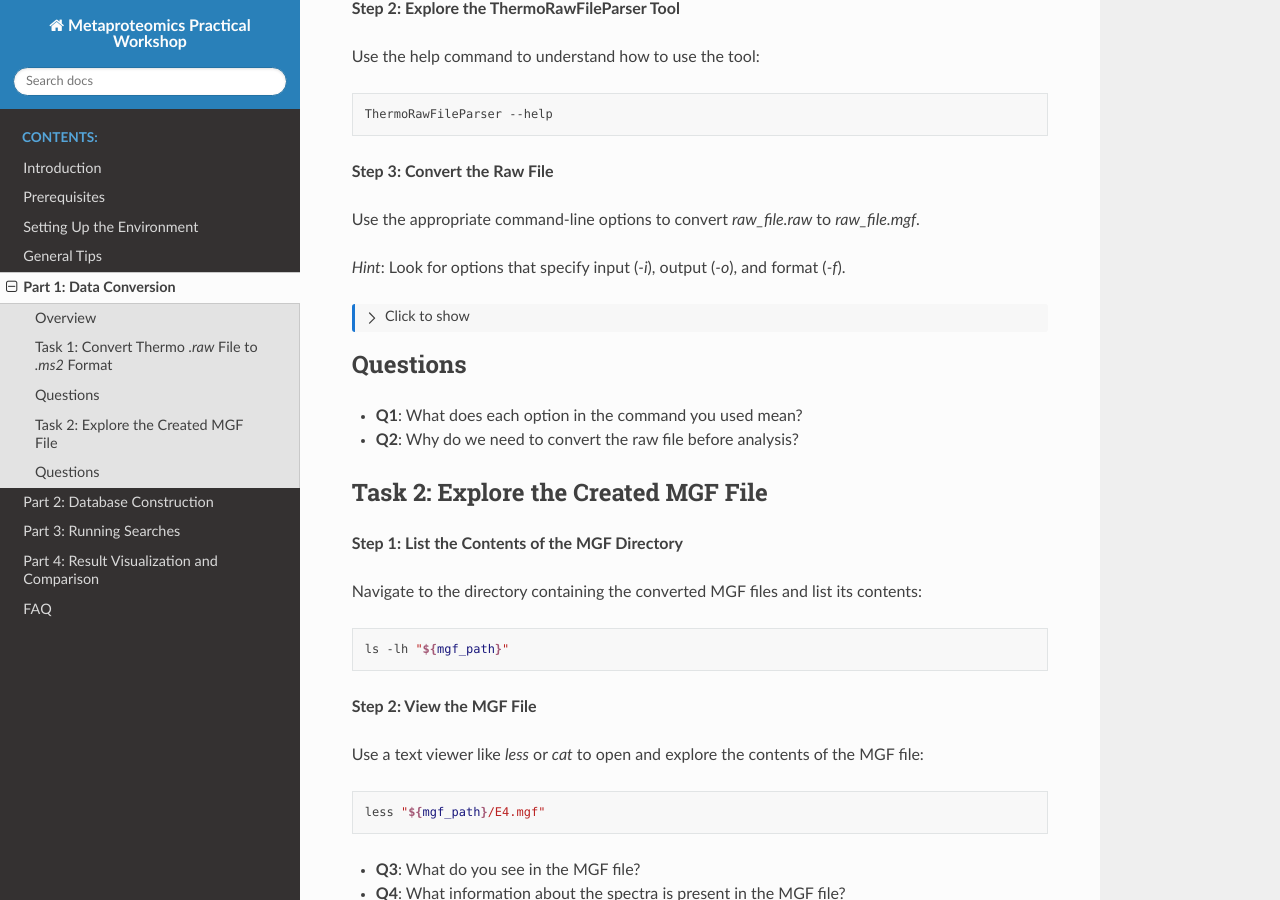
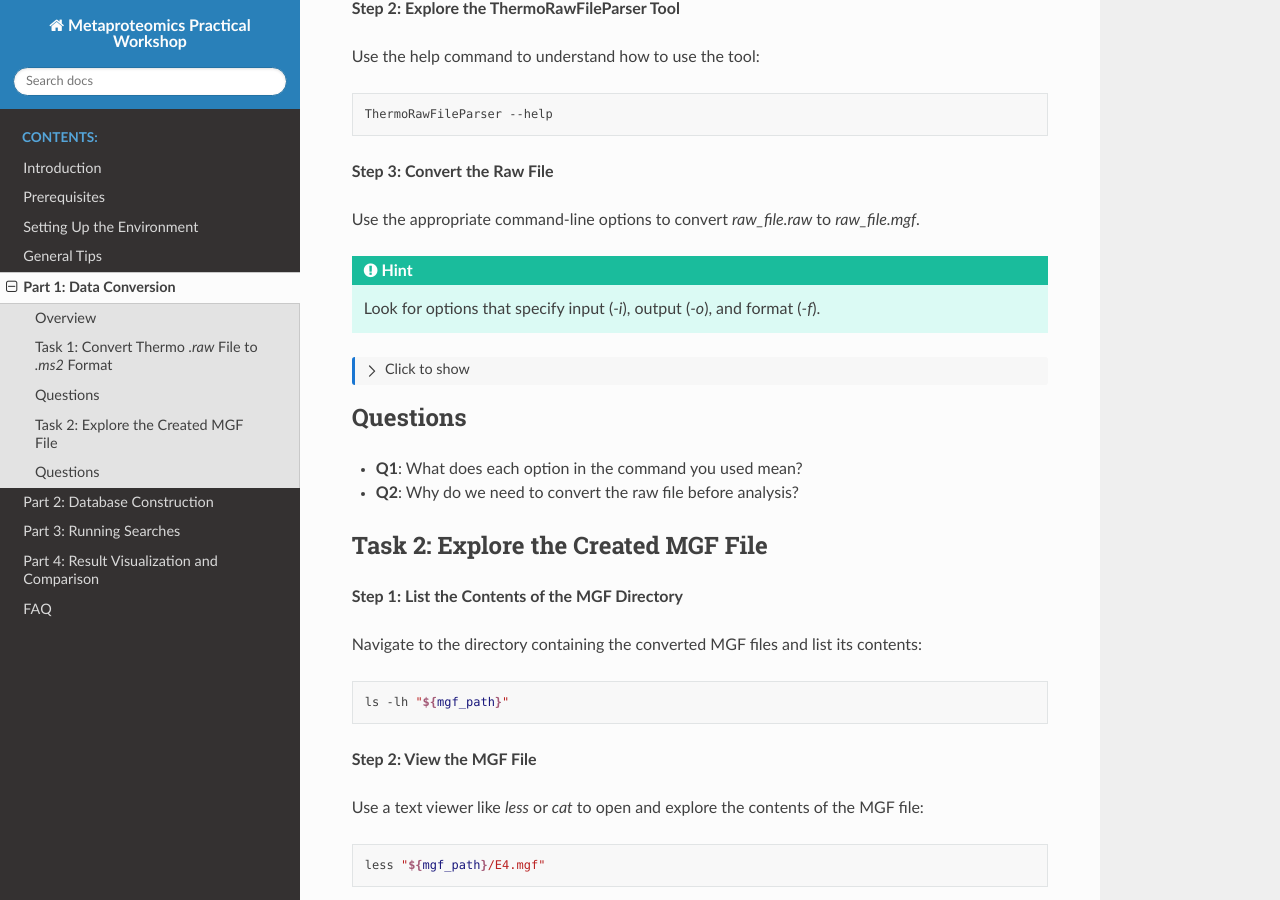
Before and after one commit to ohickl/mp_practical, a Sphinx documentation site: the page built from docs/source/part1_data_conversion.rst, in a window 1280 px wide and 900 px high, scrolled down 419 px. Built offline with Sphinx 7.4.7 and the Read the Docs theme 2.0.0, drawn with Linux system fonts in a browser that asks for light colours; pages that are not in the unit, such as notebooks, are missing from menus; part of the change alters nothing that is shown.

```diff
--- a/docs/requirements.txt
+++ b/docs/requirements.txt
@@ -1,2 +1,3 @@
 sphinx==7.1.2
 sphinx-rtd-theme==1.3.0rc1
+sphinx-togglebutton
--- a/docs/source/part1_data_conversion.rst
+++ b/docs/source/part1_data_conversion.rst
@@ -43,7 +43,8 @@ Use the help command to understand how to use the tool:
 
 Use the appropriate command-line options to convert `raw_file.raw` to `raw_file.mgf`.
 
-*Hint*: Look for options that specify input (`-i`), output (`-o`), and format (`-f`).
+.. hint::
+    Look for options that specify input (`-i`), output (`-o`), and format (`-f`).
 
 .. toggle:: Show Hint
     .. code-block:: bash
```
